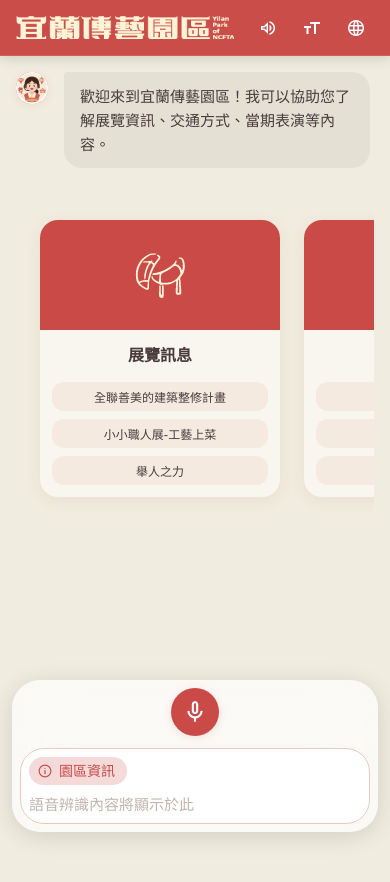
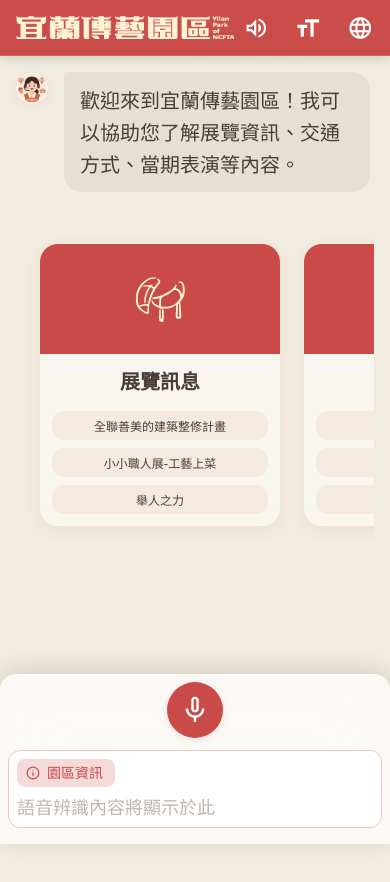
Before and after one commit to justhingspublic-dotcom/ncftaai, a plain HTML site: page index.html in a window 390 px wide. Drawn offline with nearby package versions, Linux system fonts and the light colour scheme; a web font is replaced by a local one.

Commit message:
調整大小
調整大小

```diff
--- a/script.js
+++ b/script.js
@@ -1,7 +1,7 @@
 // ==================== State Management ====================
 const state = {
     isListening: false,
-    textSize: 'medium', // 'small', 'medium', 'large'
+    textSize: 'small', // 'small', 'medium', 'large'
     isVoiceEnabled: true,
     currentLang: 'zh-TW',
     recognition: null,
--- a/styles.css
+++ b/styles.css
@@ -97,8 +97,8 @@ body {
 }
 
 .header-btn {
-    width: 40px;
-    height: 40px;
+    width: 48px;
+    height: 48px;
     border: none;
     background: transparent;
     border-radius: var(--radius-sm);
@@ -119,7 +119,7 @@ body {
 }
 
 .header-btn .material-symbols-outlined {
-    font-size: 24px;
+    font-size: 28px;
 }
 
 /* ==================== Main Container ==================== */
@@ -209,7 +209,7 @@ body {
 .message-bubble {
     padding: var(--spacing-md) var(--spacing-lg);
     border-radius: var(--radius-lg);
-    font-size: 16px;
+    font-size: 20px;
     line-height: 1.6;
     word-wrap: break-word;
     animation: scaleIn 0.3s ease;
@@ -256,15 +256,15 @@ body {
 
 /* Text Size Variations */
 .chat-container.text-small .message-bubble {
-    font-size: 14px;
+    font-size: 20px;
 }
 
 .chat-container.text-medium .message-bubble {
-    font-size: 16px;
+    font-size: 22px;
 }
 
 .chat-container.text-large .message-bubble {
-    font-size: 18px;
+    font-size: 24px;
 }
 
 .assistant-bubble {
@@ -330,7 +330,7 @@ body {
 }
 
 .card-category-title {
-    font-size: 18px;
+    font-size: 20px;
     font-weight: 700;
     color: var(--text-color);
     padding: var(--spacing-md) var(--spacing-md) var(--spacing-xs);
@@ -350,7 +350,7 @@ body {
     border: none;
     border-radius: var(--radius-md);
     padding: var(--spacing-sm) var(--spacing-md);
-    font-size: 14px;
+    font-size: 16px;
     font-weight: 500;
     color: var(--text-color);
     cursor: pointer;
@@ -417,7 +417,7 @@ body {
     background: rgba(255, 255, 255, 0.7);
     backdrop-filter: blur(30px);
     -webkit-backdrop-filter: blur(30px);
-    border-radius: 28px;
+    border-radius: 16px;
     padding: var(--spacing-md);
     box-shadow: 0 4px 24px rgba(0, 0, 0, 0.12);
     z-index: 1000;
@@ -428,8 +428,8 @@ body {
 }
 
 .voice-button {
-    width: 56px;
-    height: 56px;
+    width: 64px;
+    height: 64px;
     border: none;
     background: var(--primary-color);
     border-radius: var(--radius-full);
@@ -457,7 +457,7 @@ body {
 }
 
 .voice-button .material-symbols-outlined {
-    font-size: 32px;
+    font-size: 36px;
     color: white;
 }
 
@@ -469,7 +469,7 @@ body {
     width: 100%;
     background: var(--input-bg);
     border: 1px solid var(--input-border);
-    border-radius: 24px;
+    border-radius: 12px;
     padding: var(--spacing-md);
     display: flex;
     flex-direction: column;
@@ -488,7 +488,7 @@ body {
     background: transparent;
     border: none;
     padding: 0;
-    font-size: 16px;
+    font-size: 18px;
     font-family: 'Noto Serif HK', 'Noto Sans TC', 'Inter', serif;
     color: var(--text-color);
     outline: none;
@@ -504,7 +504,7 @@ body {
     padding: 0 var(--spacing-lg) 0 var(--spacing-md);
     border: none;
     background: rgba(201, 74, 71, 0.2);
-    border-radius: 16px;
+    border-radius: 8px;
     cursor: pointer;
     display: flex;
     align-items: center;
@@ -512,7 +512,7 @@ body {
     gap: 6px;
     transition: all var(--transition-fast);
     white-space: nowrap;
-    font-size: 16px;
+    font-size: 18px;
     font-weight: 500;
     color: var(--primary-color);
     font-family: 'Noto Serif HK', 'Noto Sans TC', 'Inter', serif;
@@ -621,12 +621,12 @@ html,
     }
 
     .header-btn {
-        width: 36px;
-        height: 36px;
+        width: 44px;
+        height: 44px;
     }
 
     .header-btn .material-symbols-outlined {
-        font-size: 20px;
+        font-size: 26px;
     }
 
     .main-container {
@@ -652,7 +652,6 @@ html,
     }
 
     .message-bubble {
-        font-size: 15px;
         padding: var(--spacing-sm) var(--spacing-md);
     }
 
@@ -675,27 +674,33 @@ html,
     }
 
     .card-category-title {
-        font-size: 17px;
+        font-size: 20px;
     }
 
     .option-btn {
-        font-size: 13px;
+        font-size: 16px;
         padding: var(--spacing-xs) var(--spacing-sm);
     }
 
     .input-container {
-        left: var(--spacing-md);
-        right: var(--spacing-md);
-        padding: var(--spacing-sm);
+        left: 0;
+        right: 0;
+        bottom: 0;
+        padding: var(--spacing-sm) var(--spacing-sm) var(--spacing-lg) var(--spacing-sm);
+        border-radius: 16px 16px 0 0;
+        box-shadow: 0 -4px 24px rgba(0, 0, 0, 0.12);
+        background: rgba(255, 255, 255, 0.7);
+        backdrop-filter: blur(30px);
+        -webkit-backdrop-filter: blur(30px);
     }
 
     .voice-button {
-        width: 52px;
-        height: 52px;
+        width: 60px;
+        height: 60px;
     }
 
     .voice-button .material-symbols-outlined {
-        font-size: 28px;
+        font-size: 34px;
     }
 
     .input-wrapper {
@@ -704,13 +709,13 @@ html,
     }
 
     .message-input {
-        font-size: 15px;
+        font-size: 18px;
     }
 
     .info-button {
         height: 30px;
         padding: 0 var(--spacing-md) 0 var(--spacing-sm);
-        font-size: 15px;
+        font-size: 18px;
     }
 
     .info-button .material-symbols-outlined {
@@ -742,12 +747,12 @@ html,
     }
 
     .voice-button {
-        width: 48px;
-        height: 48px;
+        width: 56px;
+        height: 56px;
     }
 
     .voice-button .material-symbols-outlined {
-        font-size: 26px;
+        font-size: 32px;
     }
 
     .category-card {
@@ -769,7 +774,7 @@ html,
     }
 
     .card-category-title {
-        font-size: 16px;
+        font-size: 20px;
         padding: var(--spacing-sm) var(--spacing-sm) 4px;
     }
 
@@ -779,10 +784,15 @@ html,
     }
 
     .input-container {
-        left: var(--spacing-sm);
-        right: var(--spacing-sm);
-        bottom: var(--spacing-sm);
-        padding: var(--spacing-xs);
+        left: 0;
+        right: 0;
+        bottom: 0;
+        padding: var(--spacing-xs) var(--spacing-xs) var(--spacing-md) var(--spacing-xs);
+        border-radius: 16px 16px 0 0;
+        box-shadow: 0 -4px 24px rgba(0, 0, 0, 0.12);
+        background: rgba(255, 255, 255, 0.7);
+        backdrop-filter: blur(30px);
+        -webkit-backdrop-filter: blur(30px);
     }
 
     .input-wrapper {
```
